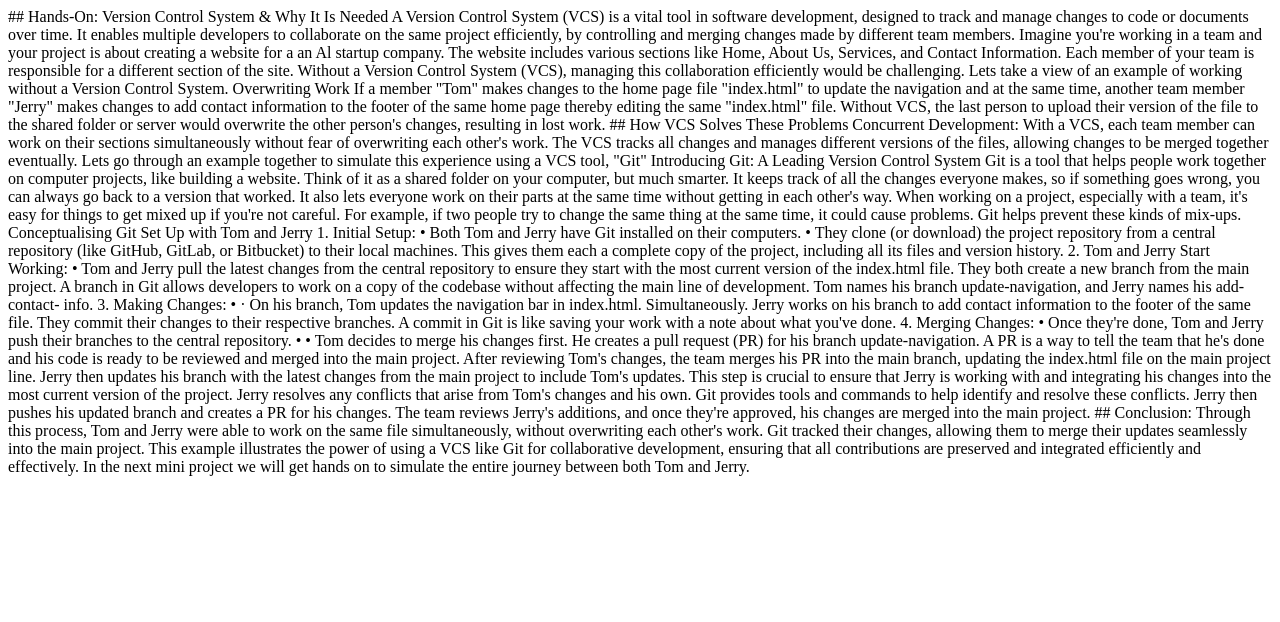
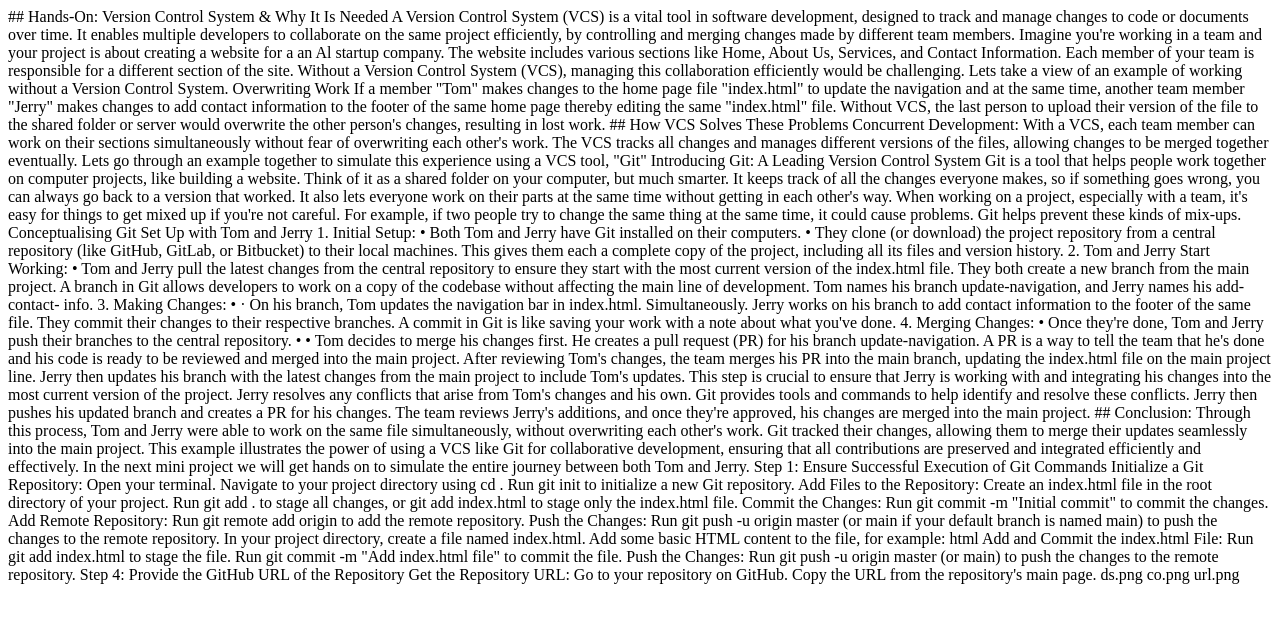
Before and after one commit to Limass2025/index.html, a plain HTML site: page index.html in a window 1280 px wide. Drawn offline with Linux system fonts and the light colour scheme.

Commit message:
first step

```diff
--- a/index.html
+++ b/index.html
@@ -45,3 +45,37 @@
 ## Conclusion:
 Through this process, Tom and Jerry were able to work on the same file simultaneously, without overwriting each other's work. Git tracked their changes, allowing them to merge their updates seamlessly into the main project. This example illustrates the power of using a VCS like Git for collaborative development, ensuring that all contributions are preserved and integrated efficiently and effectively.
 In the next mini project we will get hands on to simulate the entire journey between both Tom and Jerry.
+
+Step 1: Ensure Successful Execution of Git Commands
+Initialize a Git Repository:
+Open your terminal.
+Navigate to your project directory using cd <project_directory>.
+Run git init to initialize a new Git repository.
+Add Files to the Repository:
+Create an index.html file in the root directory of your project.
+Run git add . to stage all changes, or git add index.html to stage only the index.html file.
+Commit the Changes:
+Run git commit -m "Initial commit" to commit the changes.
+Add Remote Repository:
+Run git remote add origin <your_github_repository_url> to add the remote repository.
+Push the Changes:
+Run git push -u origin master (or main if your default branch is named main) to push the changes to the remote repository.
+
+In your project directory, create a file named index.html.
+Add some basic HTML content to the file, for example:
+html
+
+Add and Commit the index.html File:
+Run git add index.html to stage the file.
+Run git commit -m "Add index.html file" to commit the file.
+Push the Changes:
+Run git push -u origin master (or main) to push the changes to the remote repository.
+Step 4: Provide the GitHub URL of the Repository
+Get the Repository URL:
+Go to your repository on GitHub.
+Copy the URL from the repository's main page.
+ds.png
+
+co.png
+
+url.png
```
Also changed, not shown: co.png (added), ds.png (added), url.png (added).
